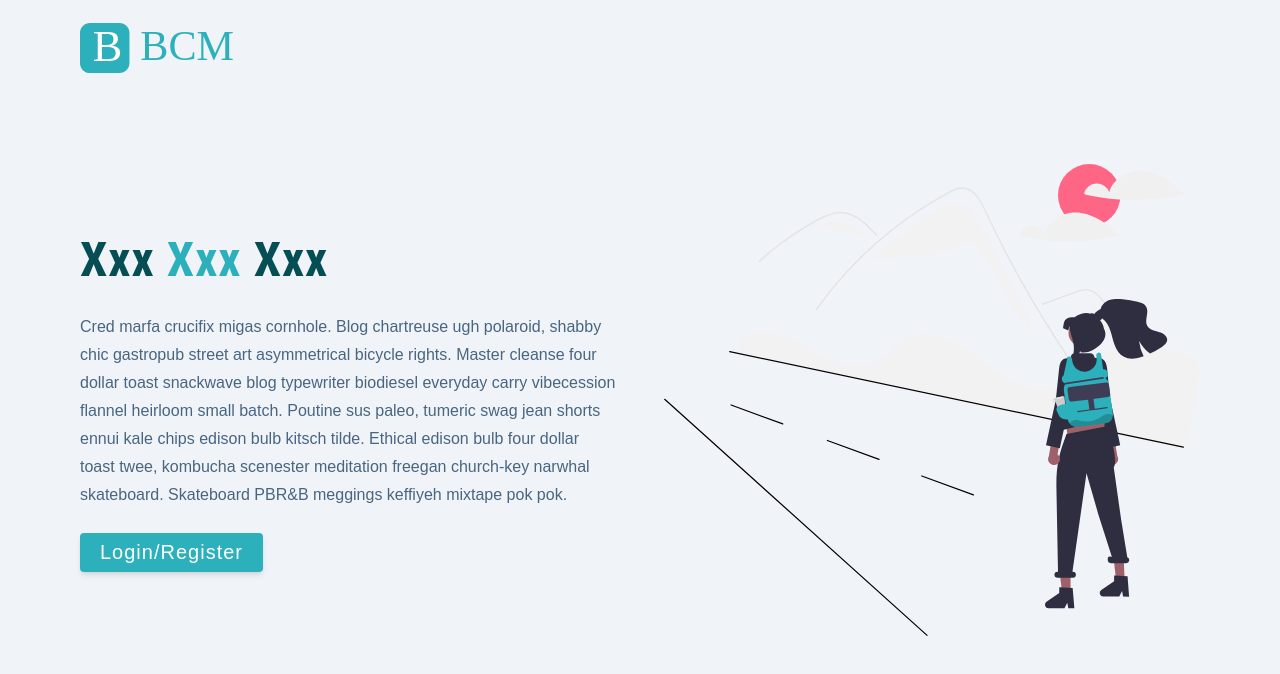
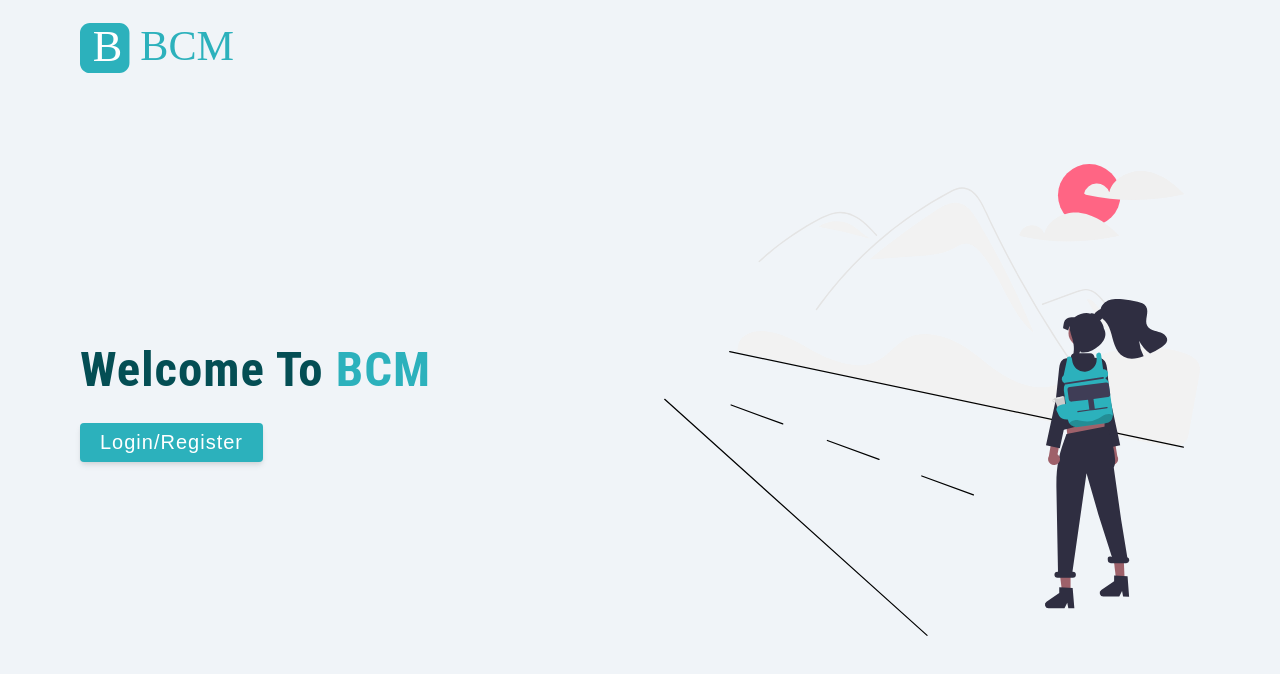
Before and after one commit to P-Pimentinha/BCM, a React (Create React App) app in the folder client/: page /landing in a window 1280 px wide. Shown: the top 674 px of the page. Built offline with nearby package versions, Linux system fonts and the light colour scheme.

Commit message:
changes landing page welcome text

```diff
--- a/client/src/context/appContext.js
+++ b/client/src/context/appContext.js
@@ -1,4 +1,5 @@
 import { useReducer, useContext } from 'react';
+import { Navigate } from 'react-router-dom';
 import React from 'react';
 import axios from 'axios';
 import reducer from './reducer';
@@ -378,6 +379,7 @@ const AppProvider = ({ children }) => {
 
     try {
       await authFetch.delete(`/bars/${barId}`);
+
       getBars();
     } catch (error) {
       logoutUser();
--- a/client/src/pages/Landing.js
+++ b/client/src/pages/Landing.js
@@ -13,18 +13,9 @@ const Landing = () => {
       <div className='container page'>
         <div className='info'>
           <h1>
-            xxx <span>xxx</span> xxx
+            Welcome to <span>BCM</span>
           </h1>
-          <p>
-            Cred marfa crucifix migas cornhole. Blog chartreuse ugh polaroid,
-            shabby chic gastropub street art asymmetrical bicycle rights. Master
-            cleanse four dollar toast snackwave blog typewriter biodiesel
-            everyday carry vibecession flannel heirloom small batch. Poutine sus
-            paleo, tumeric swag jean shorts ennui kale chips edison bulb kitsch
-            tilde. Ethical edison bulb four dollar toast twee, kombucha
-            scenester meditation freegan church-key narwhal skateboard.
-            Skateboard PBR&B meggings keffiyeh mixtape pok pok.
-          </p>
+
           <Link to='/register' className='btn btn-hero'>
             Login/Register
           </Link>
--- a/client/src/pages/dashboard/ViewBar.js
+++ b/client/src/pages/dashboard/ViewBar.js
@@ -2,12 +2,19 @@ import React from 'react';
 
 import { useAppContext } from '../../context/appContext';
 import { Link } from 'react-router-dom';
-import { Navigate } from 'react-router-dom';
+import { useNavigate } from 'react-router-dom';
 import Wrapper from '../../assets/wrappers/SingleBar';
 import Loading from './../../components/Loading';
 
 const ViewBar = () => {
   const { bar, setEditBar, isLoading, deleteBar } = useAppContext();
+
+  const navigate = useNavigate();
+
+  const delBar = () => {
+    deleteBar(bar._id);
+    navigate('/bars');
+  };
 
   return (
     <Wrapper>
@@ -23,12 +30,11 @@ const ViewBar = () => {
         <button
           type='button'
           className='btn delete-btn'
-          onClick={() => deleteBar(bar._id)}
+          onClick={() => delBar()}
         >
           Delete
         </button>
       </div>
-
       <div className='container-grid'>
         <div className='box'>
           <header>
@@ -122,7 +128,6 @@ const ViewBar = () => {
           </div>
         </div>
       </div>
-
       {/* <div className='container'>
         <div>
           <p>{bar._id}</p>
```
